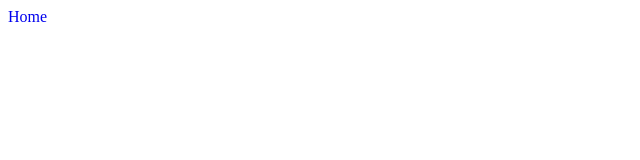
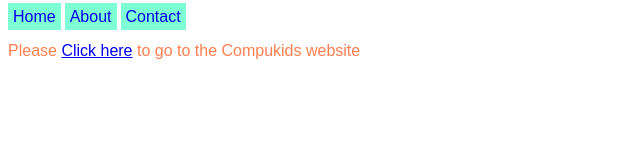
Before and after one commit to Sophie-Ndobe/FNB_WEEK2_SESSION1, a plain HTML site: page links.html in a window 1280 px wide. Shown: the whole page, without its empty margins (0-640 px from the left). Drawn offline with Linux system fonts and the light colour scheme.

Commit message:
Updated the links.html and css file
-Added a div tag
-Styled the hyperlink tags separately

```diff
--- a/links.html
+++ b/links.html
@@ -8,8 +8,14 @@
 
 </head>
 <body>
+    <div id="menu-bar">
+        <a href="index.html">Home</a>
+        <a href="#">About</a>
+        <a href="#">Contact</a>
+    </div>
 
-    <a href="index.html">Home</a>
+
+    <p>Please <a href="http://www.Compukids.me">Click here</a> to go to the Compukids website</p>
 
 </body>
 </html>
--- a/style.css
+++ b/style.css
@@ -16,6 +16,14 @@ ol{
     list-style-type: upper-roman;
 }
 
-a{
+#menu-bar a{
+    font-family: Arial, Helvetica, sans-serif;
     text-decoration: none;
+    background-color: aquamarine;
+    padding: 5px;
 }
+
+#menu-bar a:hover{
+    background-color: aqua;
+    color: #ffffff;
+}
```
